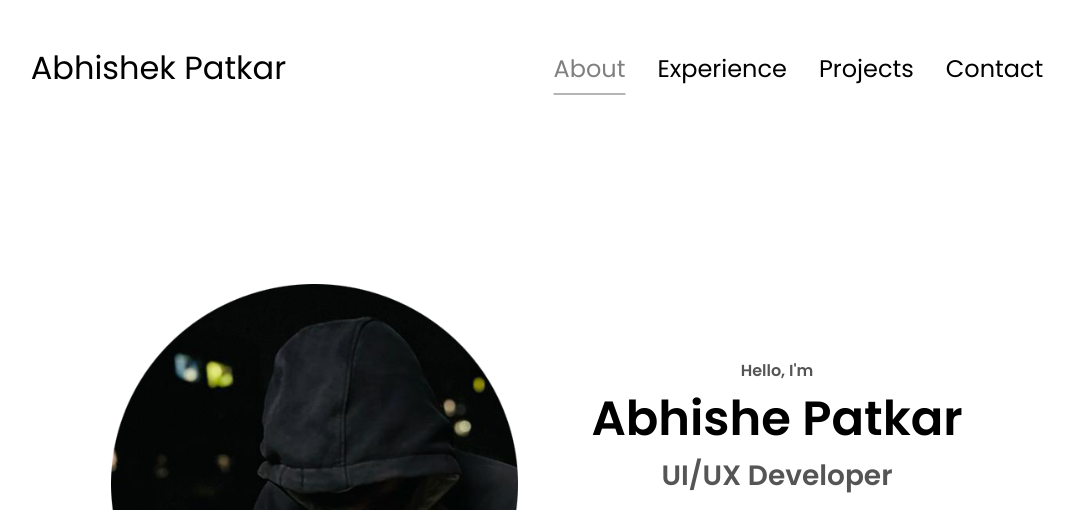
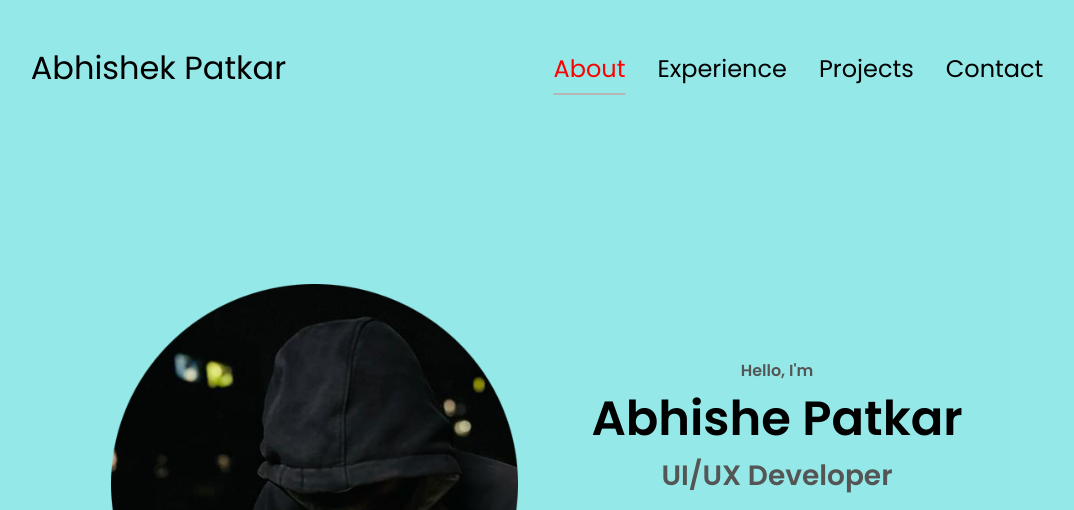
Before and after one commit to abhishek0-ui/html-css-js-portfolio1, a plain HTML site: page index.html in a window 1280 px wide. In both pictures the pointer is over the link 692 px from the left and 68 px from the top of the page. Shown: the top 510 px of the page, without its empty margins (103-1177 px from the left). Drawn offline with Linux system fonts and the light colour scheme.

Commit message:
Update style.css

```diff
--- a/style.css
+++ b/style.css
@@ -5,10 +5,12 @@
 * {
   margin: 0;
   padding: 0;
+
 }
 
 body {
   font-family: "Poppins", sans-serif;
+  background-color: rgba(128, 228, 228, 0.836);
 }
 
 html {
@@ -52,7 +54,7 @@ a {
 }
 
 a:hover {
-  color: grey;
+  color: rgb(255, 0, 0);
   text-decoration: underline;
   text-underline-offset: 1rem;
   text-decoration-color: rgb(181, 181, 181);
```
